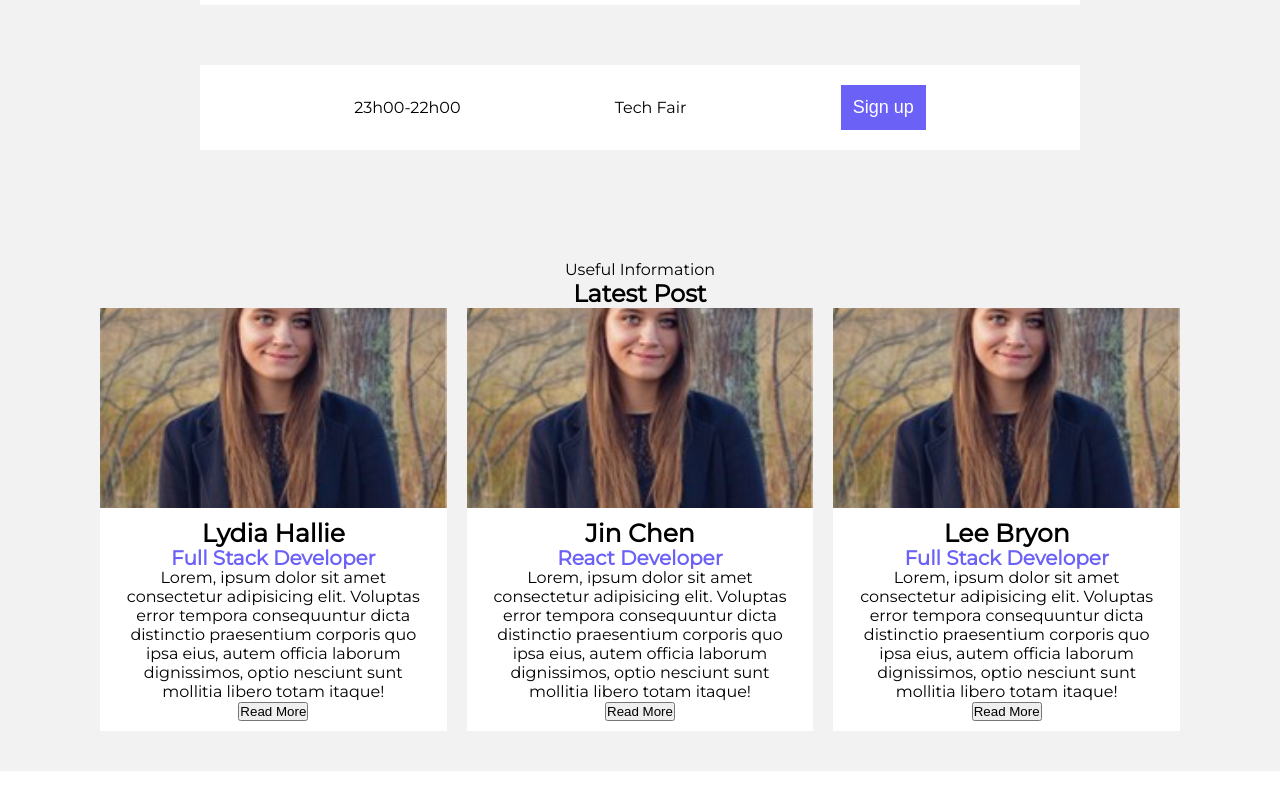
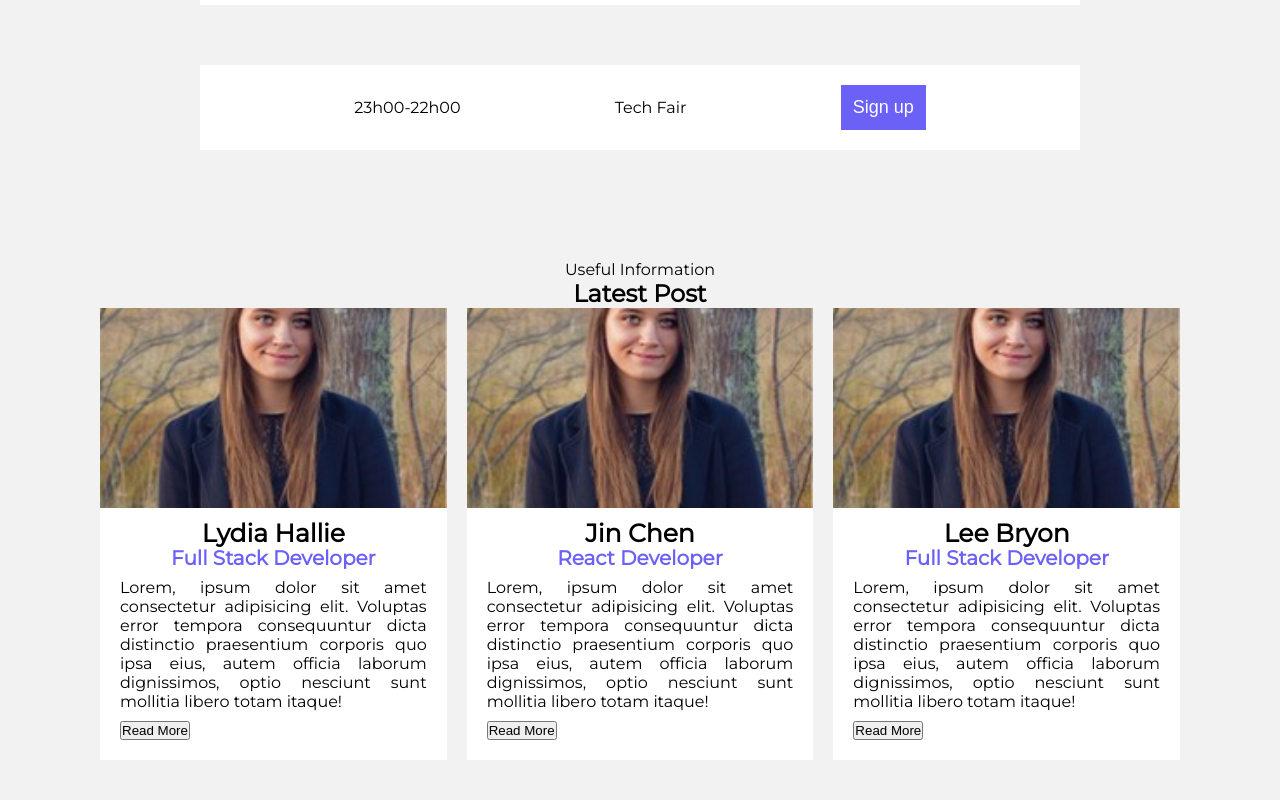
Before and after one commit to Renda02/event-app, a React (Create React App) app: page / in a window 1280 px wide. Shown: the part 1310-2110 px from the top of the page. Before the commit the page ends 2081 px from the top, so only its background shows below. Built offline with nearby package versions, Linux system fonts and the light colour scheme.

Commit message:
Styled Card

```diff
--- a/src/components/Sectioln.jsx
+++ b/src/components/Sectioln.jsx
@@ -17,16 +17,16 @@ function Section() {
             {" "}
             <Name>Lydia Hallie</Name>
             <Title>Full Stack Developer</Title>
-            <p>
+            <Paragraph>
               Lorem, ipsum dolor sit amet consectetur adipisicing elit. Voluptas
               error tempora consequuntur dicta distinctio praesentium corporis
               quo ipsa eius, autem officia laborum dignissimos, optio nesciunt
               sunt mollitia libero totam itaque!
-            </p>
-            <div>
+            </Paragraph>
+            <Button>
               {" "}
               <button>Read More</button>
-            </div>
+            </Button>
           </Content>
         </Card>
 
@@ -38,16 +38,16 @@ function Section() {
             {" "}
             <Name>Jin Chen</Name>
             <Title>React Developer</Title>
-            <p>
+            <Paragraph>
               Lorem, ipsum dolor sit amet consectetur adipisicing elit. Voluptas
               error tempora consequuntur dicta distinctio praesentium corporis
               quo ipsa eius, autem officia laborum dignissimos, optio nesciunt
               sunt mollitia libero totam itaque!
-            </p>
-            <div>
+            </Paragraph>
+            <Button>
               {" "}
               <button>Read More</button>
-            </div>
+            </Button>
           </Content>
         </Card>
         <Card>
@@ -58,16 +58,16 @@ function Section() {
             {" "}
             <Name>Lee Bryon</Name>
             <Title>Full Stack Developer</Title>
-            <p>
+            <Paragraph>
               Lorem, ipsum dolor sit amet consectetur adipisicing elit. Voluptas
               error tempora consequuntur dicta distinctio praesentium corporis
               quo ipsa eius, autem officia laborum dignissimos, optio nesciunt
               sunt mollitia libero totam itaque!
-            </p>
-            <div>
+            </Paragraph>
+            <Button>
               {" "}
               <button>Read More</button>
-            </div>
+            </Button>
           </Content>
         </Card>
       </Slider>
@@ -82,8 +82,8 @@ const Wrapper = styled.div`
   padding-top: 40px;
   padding-bottom: 40px;
   display: grid;
-  place-items:center;
-  text-align:center;
+  place-items: center;
+  text-align: center;
 
   background: #f2f2f2;
 `;
@@ -91,7 +91,6 @@ const Wrapper = styled.div`
 const Slider = styled.div`
   max-width: 1100px;
   display: flex;
-
 `;
 
 const Card = styled.div`
@@ -112,15 +111,28 @@ const Profile = styled.img`
 `;
 
 const Content = styled.div`
-padding:10px 20px;`;
+  padding: 10px 20px;
+`;
 
 const Name = styled.div`
-font-size:25px;
-font-weight:600;`;
+  font-size: 25px;
+  font-weight: 600;
+`;
 
 const Title = styled.div`
   font-size: 20px;
   font-weight: 600;
   color: #6c61f6;
-  line-height:20px;
+  line-height: 20px;
 `;
+
+const Paragraph = styled.p`
+  text-align: justify;
+  margin: 10px 0;
+`;
+
+const Button = styled.div`
+  display: flex;
+  text-align: left;
+  margin: 10px 0;
+`;
```
